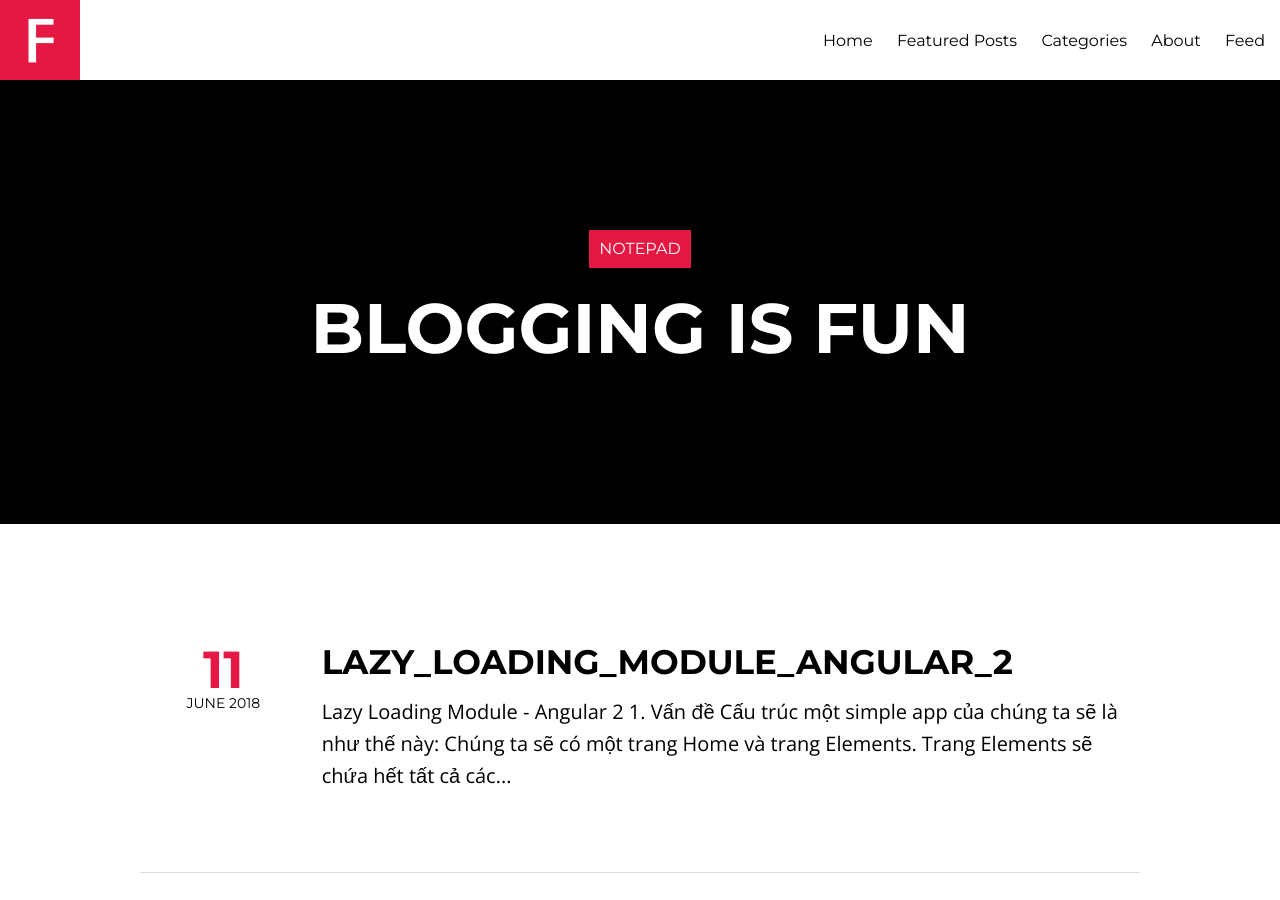
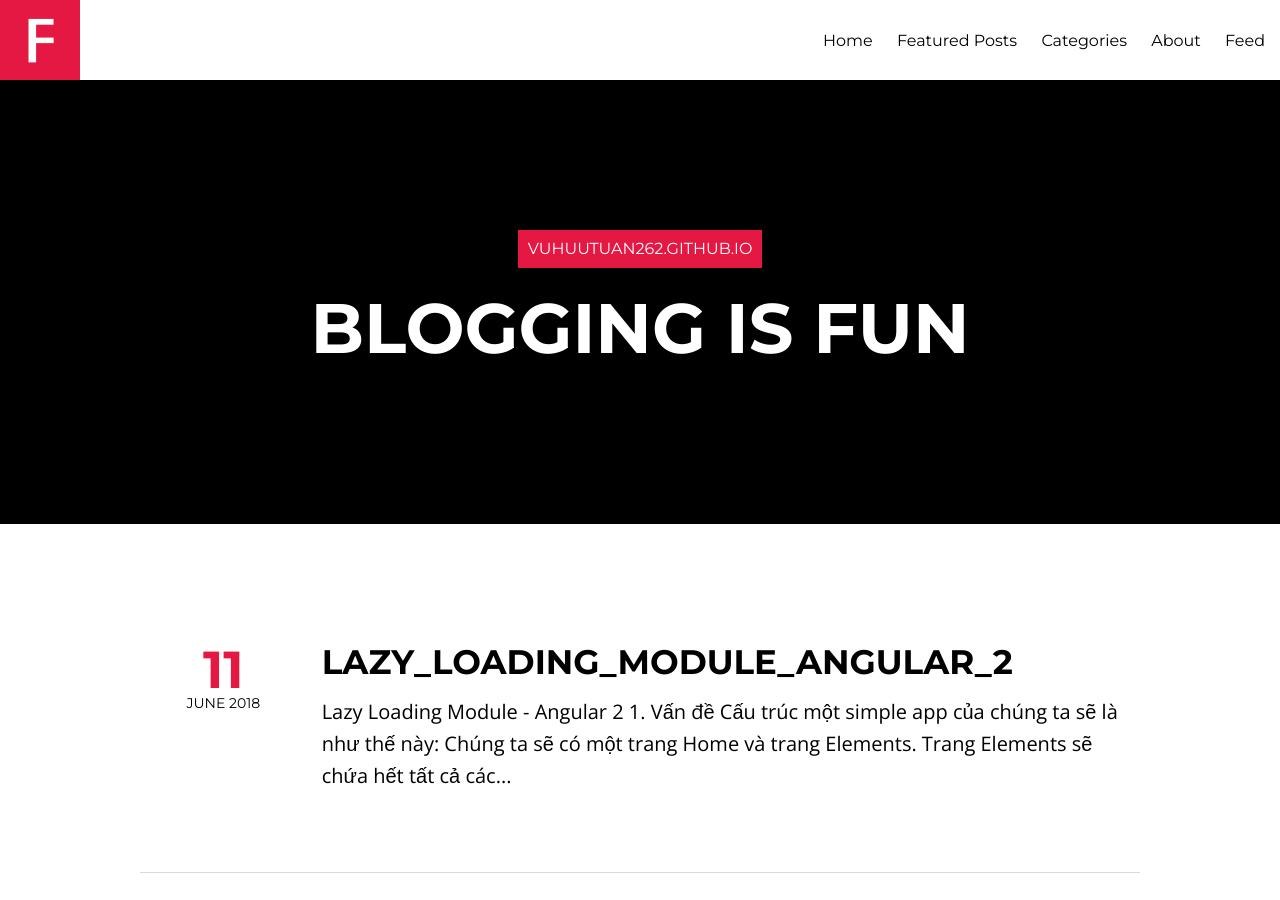
Before and after one commit to vuhuutuan262/vuhuutuan262.github.io, a Jekyll site: the page built from index.html, in a window 1280 px wide and 900 px high. Built offline with Jekyll 4.4.1, drawn with Linux system fonts in a browser that asks for light colours; nearby versions of some CDN libraries; the list of posts is cut into pages by our own code.

Commit message:
fix_layout

```diff
--- a/_config.yml
+++ b/_config.yml
@@ -1,4 +1,4 @@
-title:            Notepad
+title:            vuhuutuan262.github.io
 description:      "Blogging is fun"
 logo:             logo.png
 disqus_shortname: hmfaysal
@@ -7,7 +7,7 @@ dropcap:			true
 # Change url to your domain. Leave localhost server or blank when working locally.
 # or use the hint from http://jekyllrb.com/docs/github-pages/ to keep this the same
 # whether working locally or remotely. Start Jekyll with: jekyll serve --baseurl ''
-url:        	  /Notepad
+url:        	  /vuhuutuan262.github.io
 
 # Owner/author information
 owner:
```
